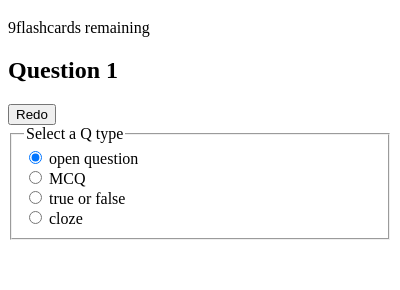
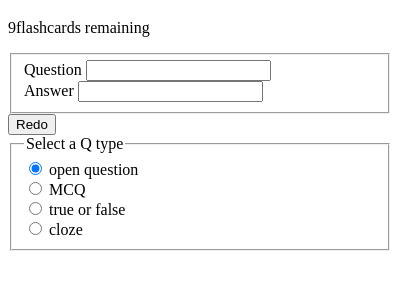
Before and after one commit to JJJUhlar/auto-flashcards-plugin, a browser extension: page popup/popup.html in a window 400 px wide. Shown: the part 90-380 px from the top of the page. Drawn offline with Linux system fonts and the light colour scheme.

Commit message:
added flashcard front back input fields

```diff
--- a/popup/popup.html
+++ b/popup/popup.html
@@ -3,7 +3,18 @@
     <button>Highlight Mode</button>
     <h1>Flashcards</h1>
     <p>9flashcards remaining</p>
-    <h2 id="FlashcardQuestion">Question 1</h2>
+
+    <fieldset>
+        <div>
+            <label for="flashcardPrompt">Question</label>
+            <input id="flashcardPrompt" />
+        </div>
+        <div>
+            <label for="flashcardAnswer">Answer</label>
+            <input id="flashcarcAnswer" />
+        </div>
+    </fieldset>
+
     <button id="RefreshQuestion">Redo</button>
     <!-- Below should be checkboxes probably -->
     <fieldset>
```
